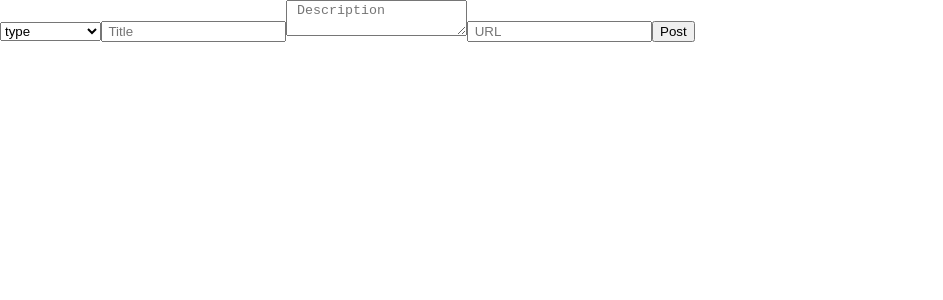
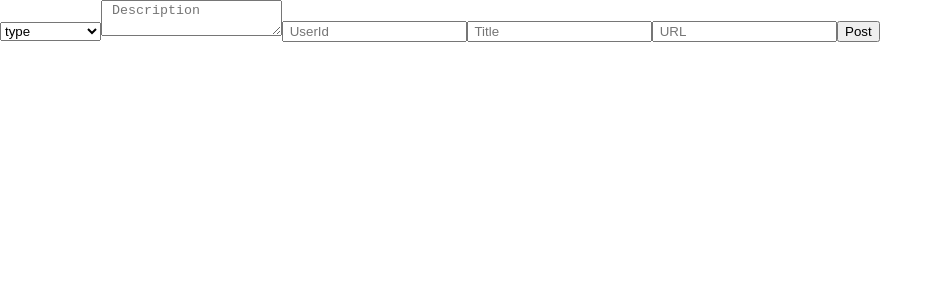
Before and after one commit to together-project-5/MERAKI_Academy_Project_5, a React (Create React App) app in the folder frontend/: page /createPost in a window 1280 px wide. Shown: the top 300 px of the page, without its empty margins (0-943 px from the left). Built offline with nearby package versions, Linux system fonts and the light colour scheme.

Commit message:
Done with Create post functionality

```diff
--- a/frontend/src/App.js
+++ b/frontend/src/App.js
@@ -2,18 +2,18 @@ import React from 'react';
 import { Route } from 'react-router-dom';
 import Login from "./components/auth/login/index";
 import ShowPosts from './components/post'
-import CreatePost from './components/post/postCraete'
+import CreatePosts from './components/post/postCraete'
 import Register from "./components/register/index";
 
 
 const App = () => {
 	return <>
-	<Route path='main' component={ShowPosts}/>
-	<Route path="/login" component={Login} />
-	<Route path="/createPost" component={CreatePost} />
-  <Route path="/register" component={Register} />
+		<Route path='main' component={ShowPosts} />
+		<Route path="/login" component={Login} />
+		<Route path="/createPost" component={CreatePosts} />
+		<Route path="/register" component={Register} />
 
-</>
+	</>
 };
 
 export default App;
--- /dev/null
+++ b/frontend/src/components/post/post.css
@@ -0,0 +1,16 @@
+/* .createPostStyle {
+  display: flex;
+  justify-content: center;
+  align-items: center;
+  height: calc(100vh - 200px);
+  border: 1px solid black;
+}
+
+.createPosTextArea{
+    width: 150px;
+    height: 100px;
+    border: 0ch;
+}
+.postType{
+
+} */
--- a/frontend/src/components/post/postCraete.js
+++ b/frontend/src/components/post/postCraete.js
@@ -2,10 +2,10 @@ import React, { useState, useEffect } from 'react';
 import axios from 'axios';
 import { useDispatch, useSelector } from 'react-redux';
 import { createPost } from './../../reducers/post';
+import "./post.css";
 
-const CreatePost = () => {
-    const [createPosts, setCreatePosts] = useState('');
-    let title, description, url, type;
+const CreatePosts = () => {
+    const [post, setPost] = useState({});
     const dispatch = useDispatch();
 
     const state = useSelector((state) => {
@@ -13,38 +13,47 @@ const CreatePost = () => {
             posts: state.posts.posts
         };
     });
-    const createPost = () => {
+    const handleChange = (e) => {
+        setPost({ ...post, [e.target.name]: e.target.value })
+    }
+    const handleSubmit = (e) => {
+        e.preventDefault()
+        e.target.reset()
         axios.post(
             `http://localhost:5000/post/create`,
-            { title, description, url, type },
+            post
         ).then((res) => {
+            console.log("res", res.data);
             dispatch(createPost(res.data));
         }).catch((err) => {
             console.log(err)
         })
-    };
+    }
+
+
     return (
         <>
-            <div>
+            <div className='createPostStyle'>
+                <form onSubmit={handleSubmit}>
                     <select
-                    className=""
-                    name="Type"
-                    onChange={(e) => {
-                        type = e.target.value;
-                    }}
+                        className="postType"
+                        name="type"
+                        onChange={handleChange}
                     >
                         <option>type</option>
                         <option value="programming">programming</option>
                         <option value="sport">sport</option>
                         <option value="english">english</option>
                     </select>
-                <input type="text" placeholder=" Title" onChange={(e) => { title = (e.target.value) }} />
-                <textarea placeholder=" Description" onChange={(e) => { description = (e.target.value) }} />
-                <input type="text" placeholder=" URL" onChange={(e) => { url = (e.target.value) }} />
-                <button onClick={createPost}>Post</button>
+                    <textarea name="description" className='createPosTextArea' placeholder=" Description" onChange={handleChange} />
+                    <input name="userId" type="text" placeholder=" UserId" onChange={handleChange} />
+                    <input name="title" type="text" placeholder=" Title" onChange={handleChange} />
+                    <input name="url" type="text" placeholder=" URL" onChange={handleChange} />
+                    <button type="submit">Post</button>
+                </form>
             </div>
         </>
     )
 }
 
-export default CreatePost
+export default CreatePosts
```
Also changed, not shown: 1 other file (tests, documents, lock files or other folders). Lines whose indentation alone changed are shown as unchanged.
